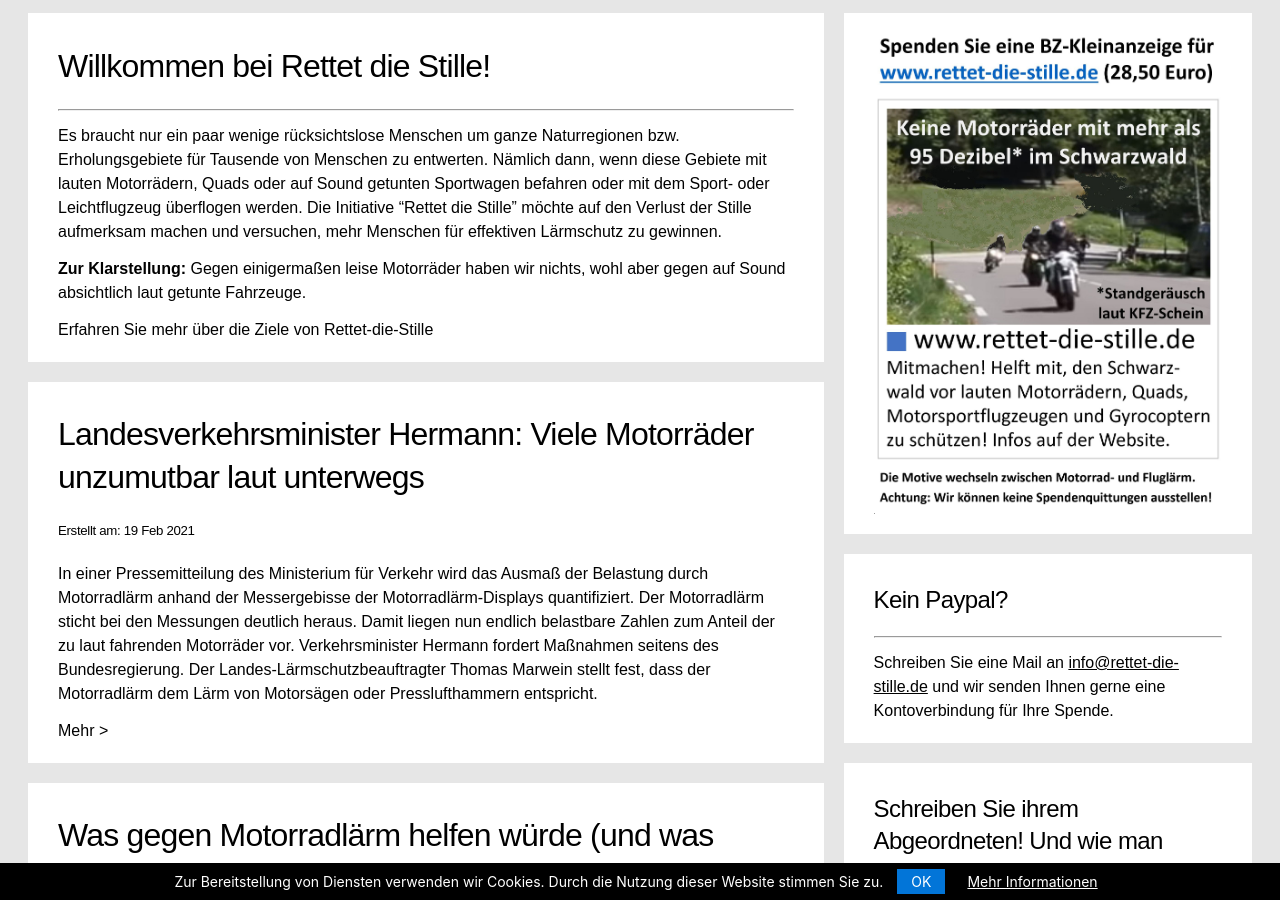
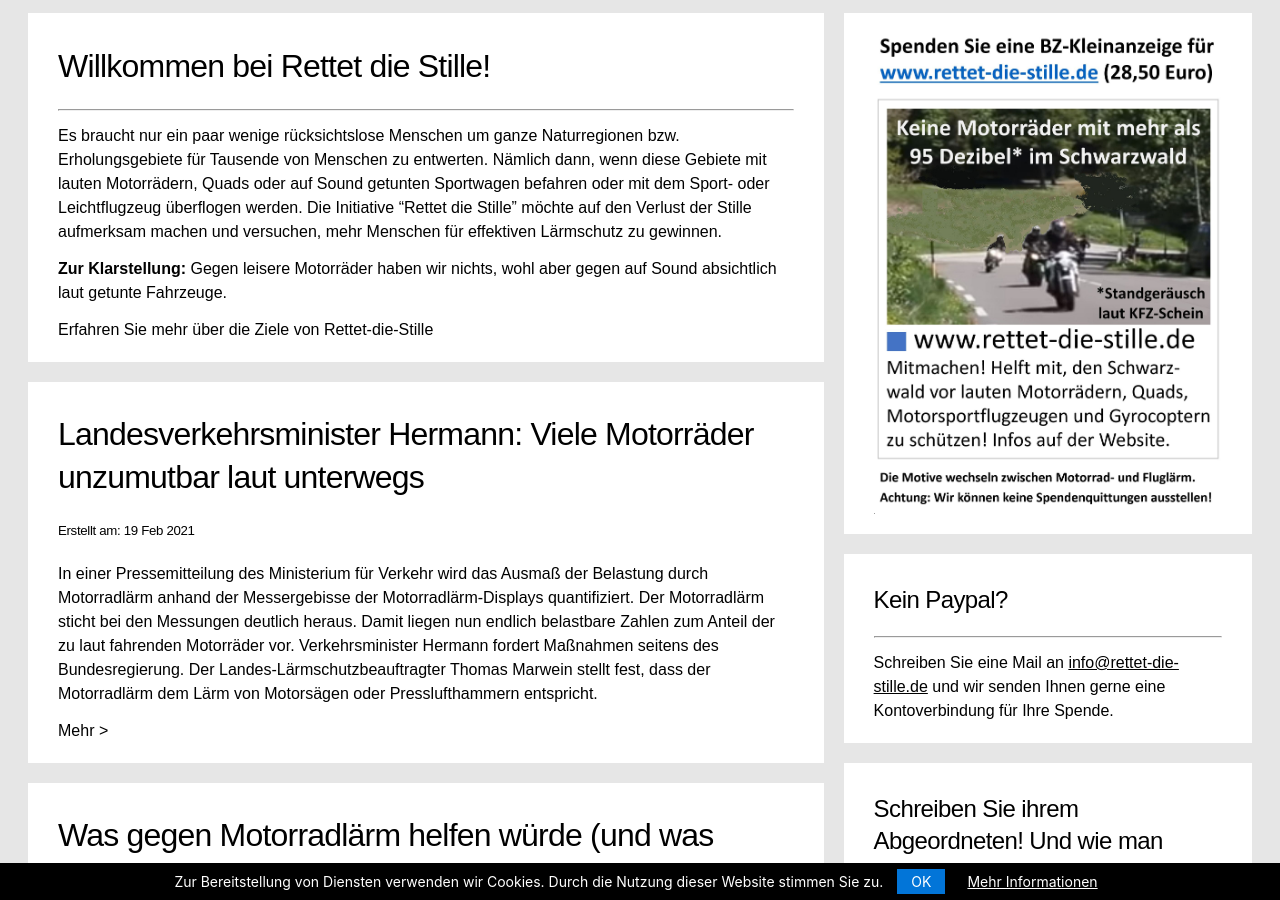
Before and after one commit to rettet-die-stille/rettet-die-stille.github.io, a Jekyll site: the page built from index.md, in a window 1280 px wide and 900 px high, scrolled down 529 px. Built offline with Jekyll 4.4.1, drawn with Linux system fonts in a browser that asks for light colours.

Commit message:
Update index.md

```diff
--- a/index.md
+++ b/index.md
@@ -4,6 +4,6 @@ layout: home
 
 Es braucht nur ein paar wenige rücksichtslose Menschen um ganze Naturregionen bzw. Erholungsgebiete für Tausende von Menschen zu entwerten. Nämlich dann, wenn diese Gebiete mit lauten Motorrädern, Quads oder auf Sound getunten Sportwagen befahren oder mit dem Sport- oder Leichtflugzeug überflogen werden. Die Initiative "Rettet die Stille" möchte auf den Verlust der Stille aufmerksam machen und versuchen, mehr Menschen für effektiven Lärmschutz zu gewinnen.
 
-<b>Zur Klarstellung:</b> Gegen einigermaßen leise Motorräder haben wir nichts, wohl aber gegen auf Sound absichtlich laut getunte Fahrzeuge.
+<b>Zur Klarstellung:</b> Gegen leisere Motorräder haben wir nichts, wohl aber gegen auf Sound absichtlich laut getunte Fahrzeuge.
 
 Erfahren Sie mehr über die <a href="index2.html">Ziele von Rettet-die-Stille</a>
```
